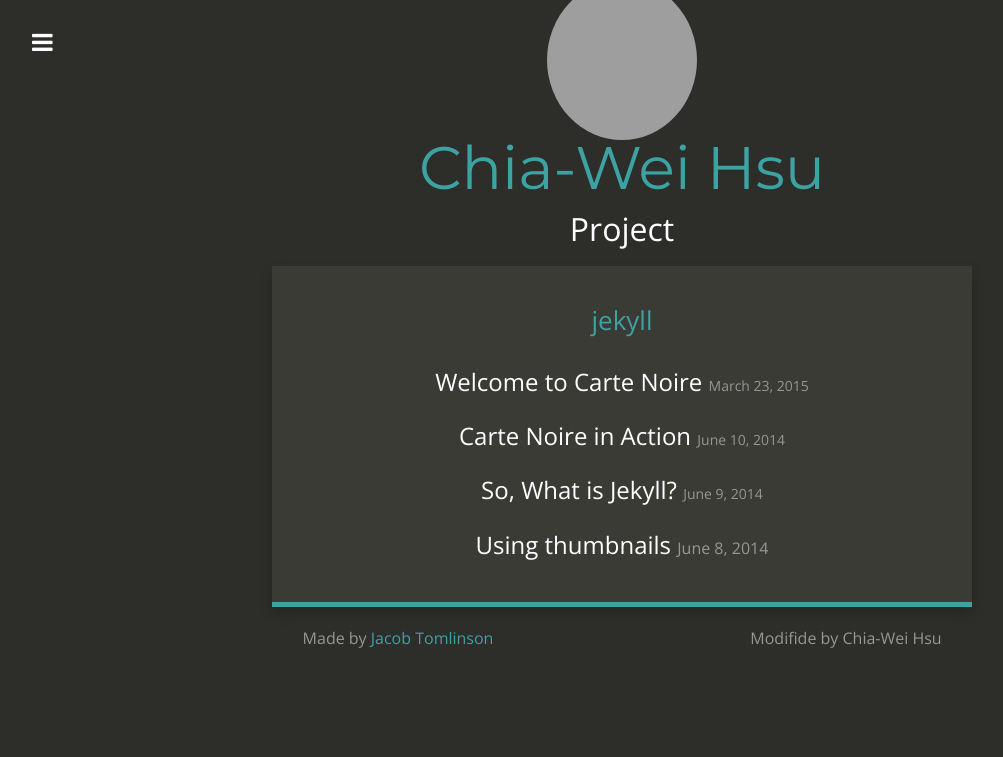
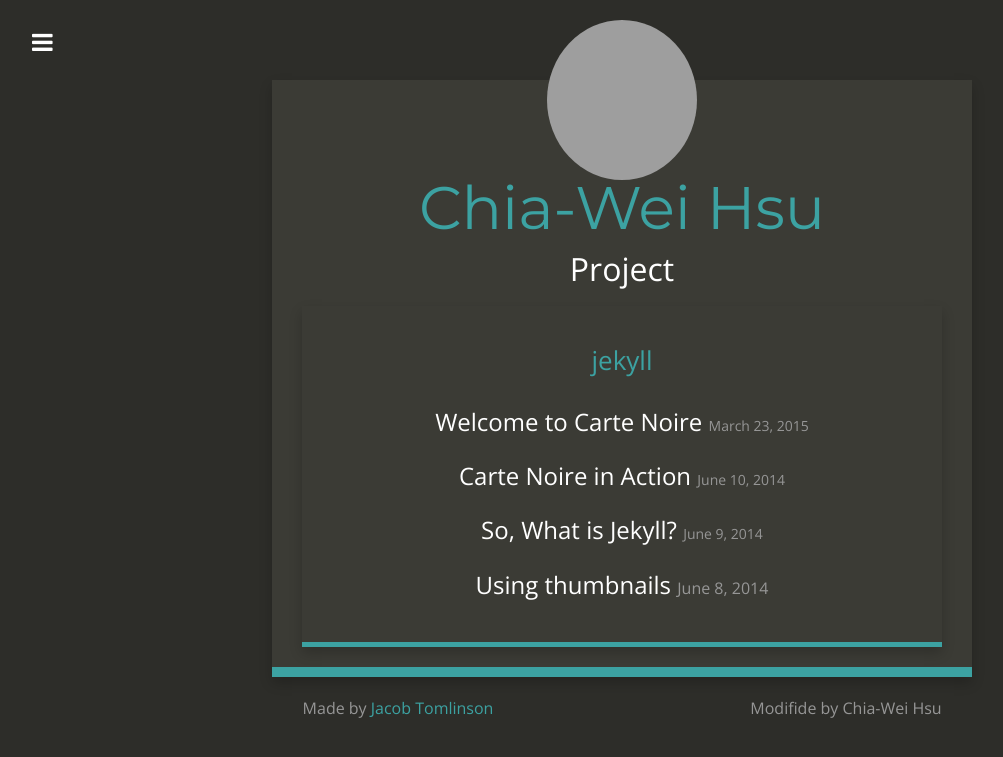
Before and after one commit to chiaweh2/chiaweh2.github.io, a Jekyll site: the page built from project.html, in a window 1280 px wide. Shown: the top 757 px of the page, without its empty margins (18-1021 px from the left). Built offline with Jekyll 4.4.1, drawn with Linux system fonts in a browser that asks for light colours; nearby versions of some CDN libraries.

Commit message:
Update project.html

```diff
--- a/project.html
+++ b/project.html
@@ -7,6 +7,8 @@ thumbnail : book
 
 <div class="container-fluid index">
   <div class="row index all-posts">
+
+    <div class="col-md-12 main content-panel">
 
             <div class="gravatar">
                 <img src="{{ site.title_image }}" class="img-circle about-image" height="160" width="150" alt="{{ site.title }}" />
```
